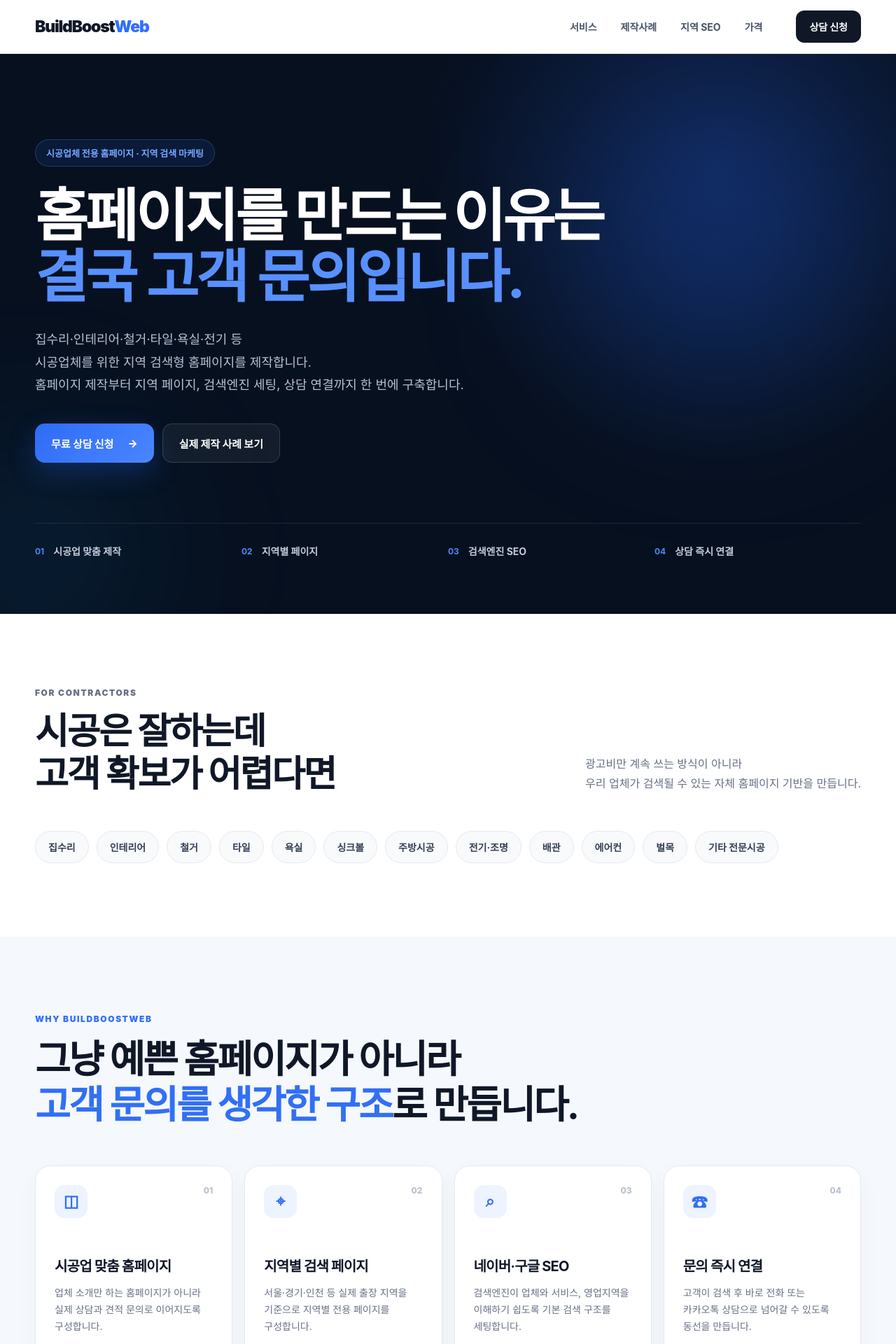
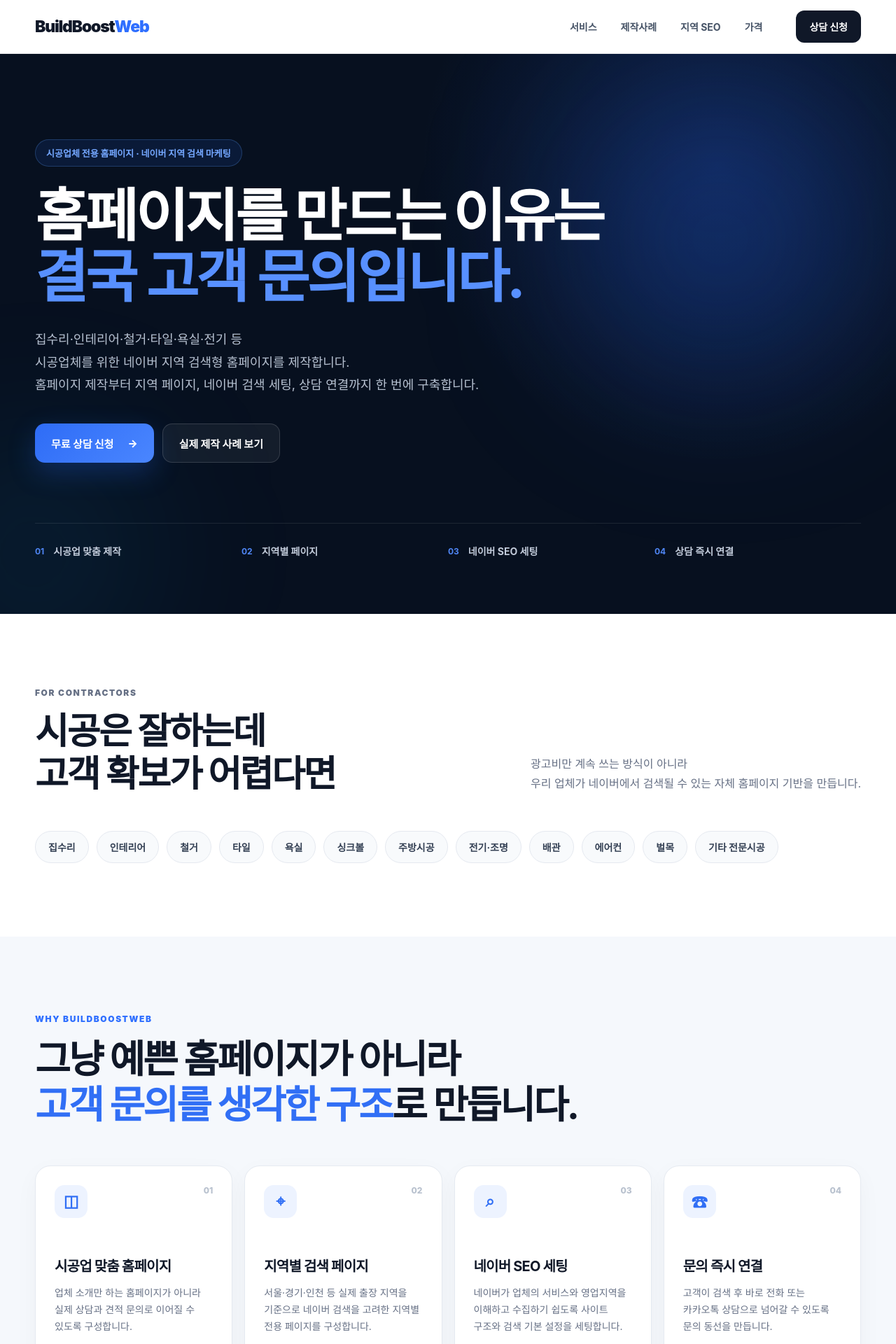
Before and after one commit to rlatngud061277-sudo/-BuildBoostWeb.com, a Next.js app: page / in a window 1280 px wide. Shown: the top 1920 px of the page at 70% size. Built offline with nearby package versions, Linux system fonts and the light colour scheme.

Commit message:
Update page.tsx

```diff
--- a/app/page.tsx
+++ b/app/page.tsx
@@ -65,22 +65,22 @@ const SERVICES = [
   {
     icon: "◫",
     title: "시공업 맞춤 홈페이지",
-    desc: "업체 소개만 하는 홈페이지가 아니라 실제 상담과 견적 문의로 이어지도록 구성합니다.",
+    desc: "업체 소개만 하는 홈페이지가 아니라 실제 상담과 견적 문의로 이어질 수 있도록 구성합니다.",
   },
   {
     icon: "⌖",
     title: "지역별 검색 페이지",
-    desc: "서울·경기·인천 등 실제 출장 지역을 기준으로 지역별 전용 페이지를 구성합니다.",
+    desc: "서울·경기·인천 등 실제 출장 지역을 기준으로 네이버 검색을 고려한 지역별 전용 페이지를 구성합니다.",
   },
   {
     icon: "⌕",
-    title: "네이버·구글 SEO",
-    desc: "검색엔진이 업체와 서비스, 영업지역을 이해하기 쉽도록 기본 검색 구조를 세팅합니다.",
+    title: "네이버 SEO 세팅",
+    desc: "네이버가 업체의 서비스와 영업지역을 이해하고 수집하기 쉽도록 사이트 구조와 검색 기본 설정을 세팅합니다.",
   },
   {
     icon: "☎",
     title: "문의 즉시 연결",
-    desc: "고객이 검색 후 바로 전화 또는 카카오톡 상담으로 넘어갈 수 있도록 동선을 만듭니다.",
+    desc: "고객이 검색 후 바로 전화 또는 카카오톡 상담으로 넘어갈 수 있도록 문의 동선을 만듭니다.",
   },
 ];
 
@@ -110,11 +110,11 @@ const PACKAGE = [
   },
   {
     title: "지역별 페이지 구축",
-    desc: "서울·경기·인천 등 실제 영업 지역에 맞춘 검색 페이지 제작",
+    desc: "서울·경기·인천 등 실제 영업 지역에 맞춘 네이버 검색용 지역 페이지 제작",
   },
   {
-    title: "검색엔진 기본 SEO",
-    desc: "메타데이터·사이트맵·검색엔진 수집을 고려한 구조 구축",
+    title: "네이버 SEO 기본 세팅",
+    desc: "메타데이터·robots·사이트맵·네이버 서치어드바이저 수집을 고려한 구조 구축",
   },
   {
     title: "집수리모아 등록",
@@ -139,12 +139,12 @@ const PRICING = [
   },
   {
     name: "2개월차",
-    desc: "유지관리 + 검색 노출 관리",
+    desc: "유지관리 + 네이버 검색 노출 관리",
     price: "500,000원",
   },
   {
     name: "3개월차",
-    desc: "유지관리 + 검색 노출 관리",
+    desc: "유지관리 + 네이버 검색 노출 관리",
     price: "500,000원",
   },
 ];
@@ -184,7 +184,7 @@ export default function Home() {
 
         <div className="container heroInner">
           <div className="heroBadge">
-            시공업체 전용 홈페이지 · 지역 검색 마케팅
+            시공업체 전용 홈페이지 · 네이버 지역 검색 마케팅
           </div>
 
           <h1>
@@ -196,9 +196,9 @@ export default function Home() {
           <p className="heroDescription">
             집수리·인테리어·철거·타일·욕실·전기 등
             <br />
-            시공업체를 위한 지역 검색형 홈페이지를 제작합니다.
+            시공업체를 위한 네이버 지역 검색형 홈페이지를 제작합니다.
             <br />
-            홈페이지 제작부터 지역 페이지, 검색엔진 세팅,
+            홈페이지 제작부터 지역 페이지, 네이버 검색 세팅,
             상담 연결까지 한 번에 구축합니다.
           </p>
 
@@ -229,7 +229,7 @@ export default function Home() {
 
             <div>
               <strong>03</strong>
-              <span>검색엔진 SEO</span>
+              <span>네이버 SEO 세팅</span>
             </div>
 
             <div>
@@ -259,7 +259,7 @@ export default function Home() {
             <p>
               광고비만 계속 쓰는 방식이 아니라
               <br />
-              우리 업체가 검색될 수 있는 자체 홈페이지 기반을
+              우리 업체가 네이버에서 검색될 수 있는 자체 홈페이지 기반을
               만듭니다.
             </p>
           </div>
@@ -328,14 +328,14 @@ export default function Home() {
               <h2>
                 실제 제작·운영 및
                 <br />
-                검색 노출 사례
+                네이버 검색 노출 사례
               </h2>
             </div>
 
             <p>
               직접 구축하고 운영한 시공업체 홈페이지와
               <br />
-              실제 검색 화면을 확인해보세요.
+              실제 네이버 검색 화면을 확인해보세요.
             </p>
           </div>
         </div>
@@ -350,7 +350,7 @@ export default function Home() {
                 <div className="portfolioImageFrame">
                   <img
                     src={item.src}
-                    alt={`BuildBoostWeb 실제 제작 및 검색 노출 사례 ${
+                    alt={`BuildBoostWeb 실제 제작 및 네이버 검색 노출 사례 ${
                       (index % PORTFOLIO_IMAGES.length) + 1
                     }`}
                     style={{
@@ -367,7 +367,7 @@ export default function Home() {
                   </div>
 
                   <strong>
-                    제작 · 검색 노출
+                    제작 · 네이버 검색 노출
                   </strong>
                 </div>
               </article>
@@ -378,9 +378,9 @@ export default function Home() {
         <div className="container">
           <div className="portfolioNotice">
             <span>✓</span>
-            실제 제작 사이트와 검색결과 화면을 활용한
+            실제 제작 사이트와 네이버 검색결과 화면을 활용한
             포트폴리오입니다. 검색 순위와 노출 위치는 검색
-            시점 및 검색엔진 정책에 따라 달라질 수 있습니다.
+            시점 및 네이버 검색 정책에 따라 달라질 수 있습니다.
           </div>
         </div>
       </section>
@@ -401,10 +401,10 @@ export default function Home() {
           <div className="flowGrid">
             <div className="flowCard">
               <div>01</div>
-              <h3>지역 검색</h3>
+              <h3>네이버 지역 검색</h3>
               <p>
-                고객이 네이버·구글에서 필요한
-                시공업체와 지역을 검색합니다.
+                고객이 네이버에서 필요한
+                시공 서비스와 지역을 검색합니다.
               </p>
             </div>
 
@@ -445,7 +445,7 @@ export default function Home() {
         <div className="container seoLayout">
           <div className="seoText">
             <div className="sectionLabel lightBlue">
-              LOCAL SEO STRUCTURE
+              NAVER LOCAL SEO
             </div>
 
             <h2>
@@ -457,9 +457,9 @@ export default function Home() {
             </h2>
 
             <p>
-              단순히 메인 홈페이지 하나만 만드는 것이 아니라
-              실제 출장 가능한 지역을 기반으로 지역 페이지를
-              구성합니다.
+              메인 홈페이지 하나만 만드는 것이 아니라
+              실제 출장 가능한 지역을 기반으로 네이버 지역 검색을
+              고려한 페이지를 구성합니다.
             </p>
 
             <div className="keywordExamples">
@@ -565,14 +565,15 @@ export default function Home() {
               </div>
 
               <h3>
-                검색과 문의까지 고려
+                네이버 검색과 문의까지 고려
               </h3>
 
               <ul>
                 <li>시공업 맞춤 홈페이지</li>
                 <li>서비스별 전용 페이지</li>
                 <li>지역별 검색 페이지</li>
-                <li>검색엔진 SEO 구조</li>
+                <li>네이버 SEO 구조</li>
+                <li>네이버 서치어드바이저 세팅</li>
                 <li>전화·카카오톡 즉시 연결</li>
                 <li>집수리모아 추가 노출</li>
               </ul>
@@ -640,7 +641,7 @@ export default function Home() {
               <p>
                 도메인 1년 + 홈페이지 제작 +
                 <br />
-                3개월 유지 및 관리 기준
+                3개월 유지 및 네이버 검색 관리 기준
               </p>
 
               <a href="#contact">
@@ -674,7 +675,7 @@ export default function Home() {
           <p>
             업종과 영업 지역만 알려주시면
             <br />
-            업체에 맞는 홈페이지 구축 방향부터 상담해드립니다.
+            업체에 맞는 홈페이지와 네이버 검색 구조부터 상담해드립니다.
           </p>
 
           <div className="ctaButtons">
@@ -712,7 +713,7 @@ export default function Home() {
             <p>
               집수리·인테리어·시공업체 전용
               <br />
-              홈페이지 제작 & 지역 검색 마케팅
+              홈페이지 제작 & 네이버 지역 검색 마케팅
             </p>
           </div>
 
```
